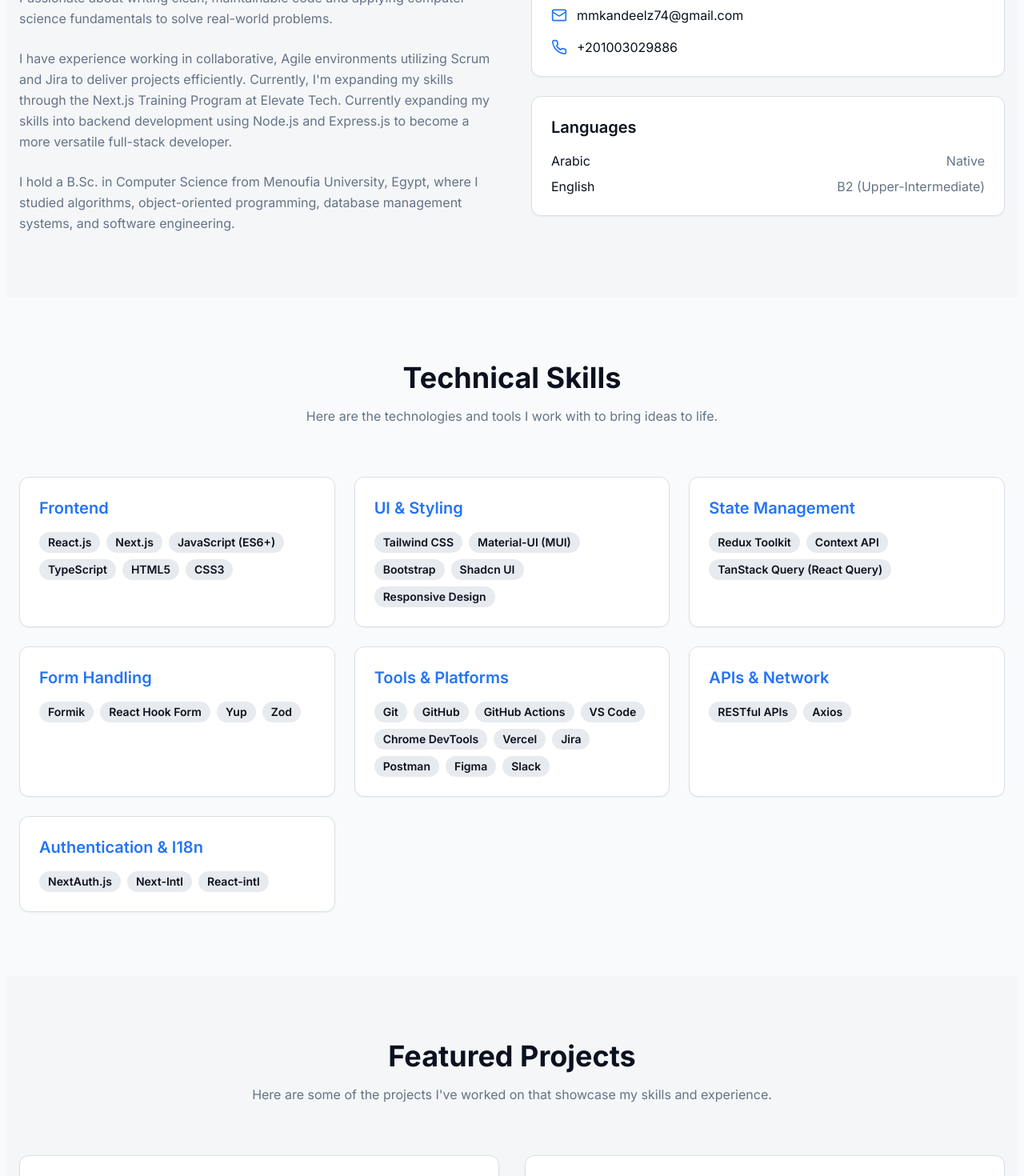
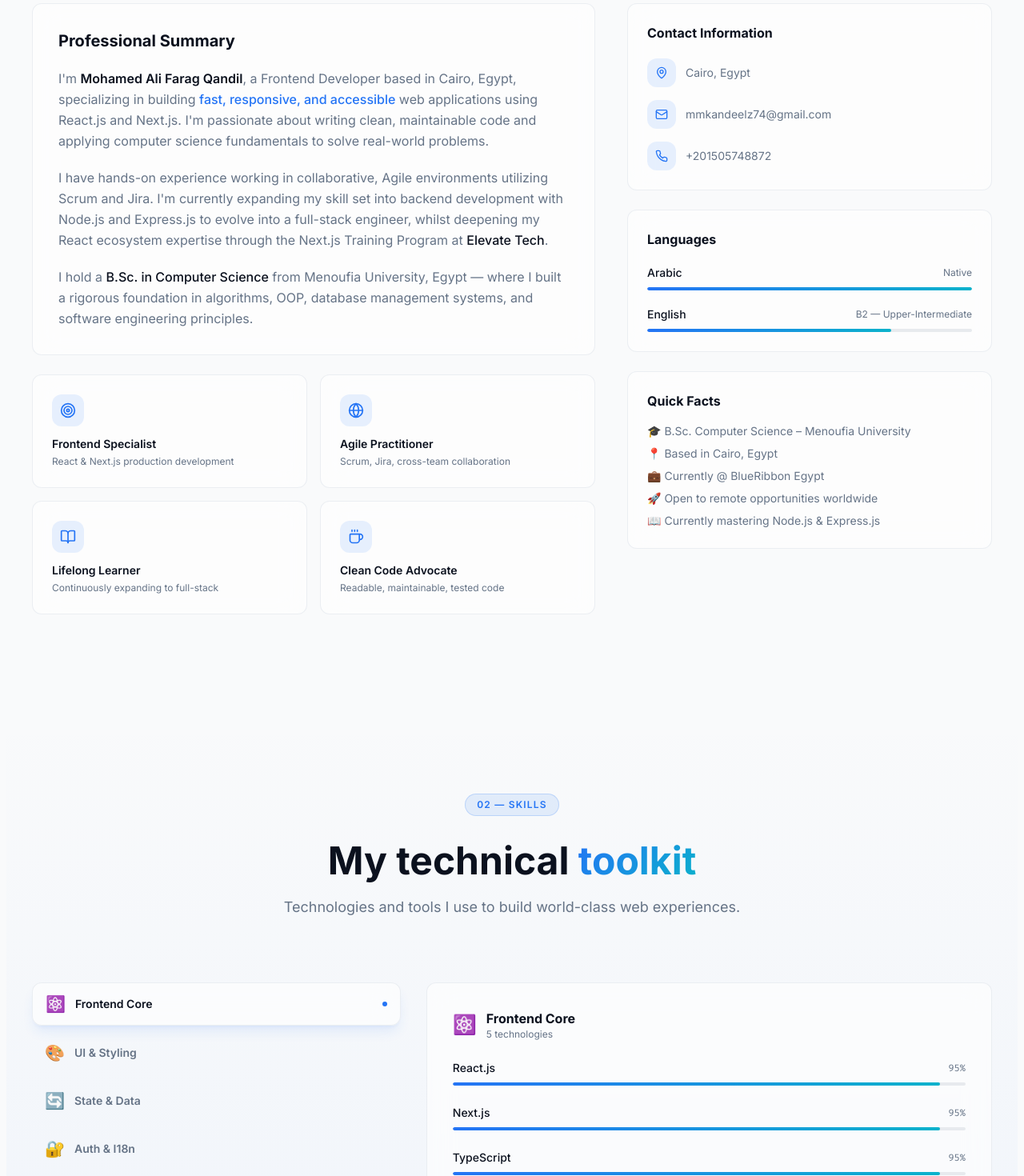
Before and after one commit to Mo7med3li/protofolio, a Next.js app: page / in a window 1280 px wide. Shown: the part 1180-2650 px from the top of the page at 80% size. Built offline with nearby package versions, Linux system fonts and the light colour scheme.

Commit message:
refactor : about and skills section

```diff
--- a/components/about-section.tsx
+++ b/components/about-section.tsx
@@ -1,111 +1,245 @@
 "use client";
 
-import { motion } from "framer-motion";
-import { Card, CardContent } from "@/components/ui/card";
-import { MapPin, Phone, Mail } from "lucide-react";
+import { motion, type Variants } from "framer-motion";
+import {
+  MapPin,
+  Phone,
+  Mail,
+  Globe,
+  BookOpen,
+  Coffee,
+  Target,
+} from "lucide-react";
+
+const HIGHLIGHTS = [
+  {
+    icon: Target,
+    label: "Frontend Specialist",
+    desc: "React & Next.js production development",
+  },
+  {
+    icon: Globe,
+    label: "Agile Practitioner",
+    desc: "Scrum, Jira, cross-team collaboration",
+  },
+  {
+    icon: BookOpen,
+    label: "Lifelong Learner",
+    desc: "Continuously expanding to full-stack",
+  },
+  {
+    icon: Coffee,
+    label: "Clean Code Advocate",
+    desc: "Readable, maintainable, tested code",
+  },
+];
+
+const CONTACTS = [
+  { icon: MapPin, label: "Cairo, Egypt" },
+  {
+    icon: Mail,
+    label: "mmkandeelz74@gmail.com",
+    href: "mailto:mmkandeelz74@gmail.com",
+  },
+  { icon: Phone, label: "+201505748872" },
+];
 
 export function AboutSection() {
+  const containerVariants: Variants = {
+    hidden: {},
+    show: { transition: { staggerChildren: 0.1 } },
+  };
+  const cardVariant: Variants = {
+    hidden: { opacity: 0, y: 24 },
+    show: { opacity: 1, y: 0, transition: { duration: 0.55, ease: "easeOut" } },
+  };
+
   return (
-    <section id="about" className="py-20 bg-muted/30">
-      <div className="container mx-auto px-4">
+    <section id="about" className="py-28 relative">
+      <div className="max-w-7xl mx-auto px-4 sm:px-6 lg:px-8">
+        {/* Header */}
         <motion.div
-          initial={{ opacity: 0, y: 50 }}
+          initial={{ opacity: 0, y: 30 }}
           whileInView={{ opacity: 1, y: 0 }}
-          transition={{ duration: 0.8 }}
           viewport={{ once: true }}
-          className="text-center mb-16"
+          transition={{ duration: 0.6 }}
+          className="text-center mb-20"
         >
-          <h2 className="text-3xl md:text-4xl font-bold mb-4">About Me</h2>
-          <p className="text-muted-foreground max-w-2xl mx-auto">
-            Get to know more about my background, experience, and what drives my
-            passion for frontend development.
+          <span className="section-chip mb-4">01 — About</span>
+          <h2 className="text-4xl md:text-5xl font-bold mt-4 mb-5">
+            Passionate about{" "}
+            <span className="gradient-text">great software</span>
+          </h2>
+          <p className="text-muted-foreground text-lg max-w-2xl mx-auto">
+            I'm a frontend developer who cares deeply about user experience,
+            performance, and writing code that teams love to maintain.
           </p>
         </motion.div>
 
-        <div className="grid lg:grid-cols-2 gap-12 items-center">
+        <div className="grid lg:grid-cols-5 gap-10 items-start">
+          {/* ── Left: Bio ── */}
           <motion.div
-            initial={{ opacity: 0, x: -50 }}
+            initial={{ opacity: 0, x: -40 }}
             whileInView={{ opacity: 1, x: 0 }}
-            transition={{ duration: 0.8 }}
             viewport={{ once: true }}
-            className="space-y-6"
+            transition={{ duration: 0.7 }}
+            className="lg:col-span-3 space-y-6"
           >
-            <h3 className="text-2xl font-semibold mb-4">
+            <div className="glass-card p-8 space-y-5">
+              <h3 className="text-xl font-bold text-foreground">
                 Professional Summary
               </h3>
               <p className="text-muted-foreground leading-relaxed">
-              Software Developer specialized in frontend development, skilled in
-              building fast, responsive, and accessible web applications with
-              React.js and Next.js. Passionate about writing clean, maintainable
-              code and applying computer science fundamentals to solve
-              real-world problems.
+                I'm{" "}
+                <span className="font-semibold text-foreground">
+                  Mohamed Ali Farag Qandil
+                </span>
+                , a Frontend Developer based in Cairo, Egypt, specializing in
+                building{" "}
+                <span className="text-primary font-medium">
+                  fast, responsive, and accessible
+                </span>{" "}
+                web applications using React.js and Next.js. I'm passionate
+                about writing clean, maintainable code and applying computer
+                science fundamentals to solve real-world problems.
               </p>
               <p className="text-muted-foreground leading-relaxed">
-              I have experience working in collaborative, Agile environments
-              utilizing Scrum and Jira to deliver projects efficiently.
-              Currently, I'm expanding my skills through the Next.js Training
-              Program at Elevate Tech. Currently expanding my skills into
-              backend development using Node.js and Express.js to become a more
-              versatile full-stack developer.
+                I have hands-on experience working in collaborative, Agile
+                environments utilizing Scrum and Jira. I'm currently expanding
+                my skill set into backend development with Node.js and
+                Express.js to evolve into a full-stack engineer, whilst
+                deepening my React ecosystem expertise through the Next.js
+                Training Program at{" "}
+                <span className="font-medium text-foreground">
+                  Elevate Tech
+                </span>
+                .
               </p>
               <p className="text-muted-foreground leading-relaxed">
-              I hold a B.Sc. in Computer Science from Menoufia University,
-              Egypt, where I studied algorithms, object-oriented programming,
-              database management systems, and software engineering.
+                I hold a{" "}
+                <span className="font-medium text-foreground">
+                  B.Sc. in Computer Science
+                </span>{" "}
+                from Menoufia University, Egypt — where I built a rigorous
+                foundation in algorithms, OOP, database management systems, and
+                software engineering principles.
               </p>
+            </div>
+
+            {/* Highlight cards */}
+            <motion.div
+              variants={containerVariants}
+              initial="hidden"
+              whileInView="show"
+              viewport={{ once: true }}
+              className="grid sm:grid-cols-2 gap-4"
+            >
+              {HIGHLIGHTS.map(({ icon: Icon, label, desc }) => (
+                <motion.div
+                  key={label}
+                  variants={cardVariant}
+                  className="bento-card group"
+                >
+                  <div className="w-10 h-10 rounded-xl bg-primary/10 flex items-center justify-center mb-3 group-hover:bg-primary/20 transition-colors">
+                    <Icon className="h-5 w-5 text-primary" />
+                  </div>
+                  <h4 className="font-semibold text-sm text-foreground">
+                    {label}
+                  </h4>
+                  <p className="text-xs text-muted-foreground mt-1">{desc}</p>
+                </motion.div>
+              ))}
+            </motion.div>
           </motion.div>
 
+          {/* ── Right: Contact + Languages ── */}
           <motion.div
-            initial={{ opacity: 0, x: 50 }}
+            initial={{ opacity: 0, x: 40 }}
             whileInView={{ opacity: 1, x: 0 }}
-            transition={{ duration: 0.8 }}
             viewport={{ once: true }}
-            className="space-y-6"
+            transition={{ duration: 0.7 }}
+            className="lg:col-span-2 space-y-6"
           >
-            <Card>
-              <CardContent className="p-6">
-                <h3 className="text-xl font-semibold mb-4">
+            {/* Contact card */}
+            <div className="glass-card p-6 space-y-5">
+              <h3 className="text-base font-bold text-foreground">
                 Contact Information
               </h3>
               <div className="space-y-4">
-                  <div className="flex items-center gap-3">
-                    <MapPin className="h-5 w-5 text-primary" />
-                    <span>Cairo, Egypt</span>
+                {CONTACTS.map(({ icon: Icon, label, href }) => (
+                  <div key={label} className="flex items-center gap-3 group">
+                    <div className="w-9 h-9 rounded-lg bg-primary/10 flex items-center justify-center shrink-0">
+                      <Icon className="h-4 w-4 text-primary" />
                     </div>
-                  <div className="flex items-center gap-3">
-                    <Mail className="h-5 w-5 text-primary" />
+                    {href ? (
                       <a
-                      href="mailto:mmkandeelz74@gmail.com"
-                      className="hover:text-primary transition-colors"
+                        href={href}
+                        className="text-sm text-muted-foreground hover:text-primary transition-colors truncate"
                       >
-                      mmkandeelz74@gmail.com
+                        {label}
                       </a>
+                    ) : (
+                      <span className="text-sm text-muted-foreground">
+                        {label}
+                      </span>
+                    )}
                   </div>
-                  <div className="flex items-center gap-3">
-                    <Phone className="h-5 w-5 text-primary" />
-                    <span>+201003029886</span>
+                ))}
               </div>
             </div>
-              </CardContent>
-            </Card>
 
-            <Card>
-              <CardContent className="p-6">
-                <h3 className="text-xl font-semibold mb-4">Languages</h3>
-                <div className="space-y-2">
-                  <div className="flex justify-between">
-                    <span>Arabic</span>
-                    <span className="text-muted-foreground">Native</span>
-                  </div>
-                  <div className="flex justify-between">
-                    <span>English</span>
-                    <span className="text-muted-foreground">
-                      B2 (Upper-Intermediate)
+            {/* Languages */}
+            <div className="glass-card p-6 space-y-5">
+              <h3 className="text-base font-bold text-foreground">Languages</h3>
+              {[
+                { lang: "Arabic", level: "Native", pct: 100 },
+                { lang: "English", level: "B2 — Upper-Intermediate", pct: 75 },
+              ].map(({ lang, level, pct }) => (
+                <div key={lang} className="space-y-2">
+                  <div className="flex justify-between items-center">
+                    <span className="text-sm font-medium text-foreground">
+                      {lang}
+                    </span>
+                    <span className="text-xs text-muted-foreground">
+                      {level}
                     </span>
                   </div>
+                  <div className="progress-bar">
+                    <motion.div
+                      className="progress-fill"
+                      initial={{ width: 0 }}
+                      whileInView={{ width: `${pct}%` }}
+                      viewport={{ once: true }}
+                      transition={{
+                        duration: 1.4,
+                        delay: 0.2,
+                        ease: "easeOut",
+                      }}
+                    />
                   </div>
-              </CardContent>
-            </Card>
+                </div>
+              ))}
+            </div>
+
+            {/* Quick facts */}
+            <div className="glass-card p-6">
+              <h3 className="text-base font-bold text-foreground mb-4">
+                Quick Facts
+              </h3>
+              <ul className="space-y-2 text-sm text-muted-foreground">
+                {[
+                  "🎓 B.Sc. Computer Science – Menoufia University",
+                  "📍 Based in Cairo, Egypt",
+                  "💼 Currently @ BlueRibbon Egypt",
+                  "🚀 Open to remote opportunities worldwide",
+                  "📖 Currently mastering Node.js & Express.js",
+                ].map((fact) => (
+                  <li key={fact} className="flex items-start gap-2">
+                    <span>{fact}</span>
+                  </li>
+                ))}
+              </ul>
+            </div>
           </motion.div>
         </div>
       </div>
--- a/components/skills-section.tsx
+++ b/components/skills-section.tsx
@@ -1,114 +1,247 @@
 "use client";
 
 import { motion } from "framer-motion";
-import { Card, CardContent } from "@/components/ui/card";
-import { Badge } from "@/components/ui/badge";
+import { useState } from "react";
 
-const skillCategories = [
+const SKILL_CATEGORIES = [
   {
-    title: "Frontend",
+    id: "frontend",
+    label: "Frontend Core",
+    color: "from-violet-500 to-purple-600",
+    icon: "⚛️",
     skills: [
-      "React.js",
-      "Next.js",
-      "JavaScript (ES6+)",
-      "TypeScript",
-      "HTML5",
-      "CSS3",
+      { name: "React.js", level: 95 },
+      { name: "Next.js", level: 95 },
+      { name: "TypeScript", level: 95 },
+      { name: "JavaScript (ES6+)", level: 95 },
+      { name: "HTML5 / CSS3", level: 100 },
     ],
   },
   {
-    title: "UI & Styling",
+    id: "styling",
+    label: "UI & Styling",
+    color: "from-pink-500 to-rose-500",
+    icon: "🎨",
     skills: [
-      "Tailwind CSS",
-      "Material-UI (MUI)",
-      "Bootstrap",
-      "Shadcn UI",
-      "Responsive Design",
+      { name: "Tailwind CSS", level: 100 },
+      { name: "Shadcn/UI", level: 95 },
+      { name: "Ant Design", level: 80 },
+      { name: "Material-UI (MUI)", level: 80 },
+      { name: "Bootstrap", level: 90 },
+      { name: "Responsive Design", level: 100 },
     ],
   },
   {
-    title: "State Management",
-    skills: ["Redux Toolkit", "Context API", "TanStack Query (React Query)"],
+    id: "state",
+    label: "State & Data",
+    color: "from-sky-500 to-cyan-500",
+    icon: "🔄",
+    skills: [
+      { name: "TanStack Query", level: 95 },
+      { name: "Redux Toolkit", level: 85 },
+      { name: "Context API", level: 90 },
+      { name: "React Hook Form", level: 90 },
+      { name: "Formik", level: 90 },
+      { name: "TanStack Form", level: 95 },
+      { name: "Zod / Yup", level: 95 },
+    ],
   },
   {
-    title: "Form Handling",
-    skills: ["Formik", "React Hook Form", "Yup", "Zod"],
+    id: "auth",
+    label: "Auth & I18n",
+    color: "from-emerald-500 to-teal-500",
+    icon: "🔐",
+    skills: [
+      { name: "NextAuth.js", level: 90 },
+      { name: "Next-Intl", level: 90 },
+      { name: "React-intl", level: 85 },
+      { name: "RESTful APIs", level: 90 },
+      { name: "Axios", level: 90 },
+    ],
   },
   {
-    title: "Tools & Platforms",
+    id: "tools",
+    label: "Tools & Platforms",
+    color: "from-orange-500 to-amber-500",
+    icon: "🛠️",
     skills: [
+      { name: "Git / GitHub", level: 90 },
+      { name: "GitHub Actions", level: 90 },
+      { name: "Vercel", level: 90 },
+      { name: "Figma", level: 90 },
+      { name: "Jira / Slack / ClickUp", level: 90 },
+    ],
+  },
+];
+
+const ALL_PILLS = [
+  "React.js",
+  "Next.js",
+  "TypeScript",
+  "JavaScript",
+  "HTML5",
+  "CSS3",
+  "Tailwind CSS",
+  "Shadcn UI",
+  "MUI",
+  "Ant Design",
+  "Bootstrap",
+  "Redux Toolkit",
+  "Context API",
+  "Zustand",
+  "TanStack Query",
+  "React Hook Form",
+  "TanStack Form",
+  "Formik",
+  "Zod",
+  "Yup",
+  "NextAuth.js",
+  "Next-Intl",
+  "React-intl",
+  "RESTful APIs",
+  "Axios",
   "Git",
   "GitHub",
   "GitHub Actions",
-      "VS Code",
   "Chrome DevTools",
   "Vercel",
+  "Figma",
   "Jira",
+  "ClickUp",
+  "Slack",
   "Postman",
-      "Figma",
-      "Slack",
-    ],
-  },
-  {
-    title: "APIs & Network",
-    skills: ["RESTful APIs", "Axios"],
-  },
-  {
-    title: "Authentication & I18n",
-    skills: ["NextAuth.js", "Next-Intl", "React-intl"],
-  },
+  "Api Dog",
+  "Node.js (Learning)",
+  "Express.js (Learning)",
 ];
 
 export function SkillsSection() {
+  const [activeTab, setActiveTab] = useState("frontend");
+  const active = SKILL_CATEGORIES.find((c) => c.id === activeTab)!;
+
   return (
-    <section id="skills" className="py-20">
-      <div className="container mx-auto px-4">
+    <section id="skills" className="py-28 relative">
+      {/* subtle section bg */}
+      <div className="absolute inset-0 bg-gradient-to-b from-transparent via-primary/[0.03] to-transparent pointer-events-none" />
+
+      <div className="relative max-w-7xl mx-auto px-4 sm:px-6 lg:px-8">
+        {/* Header */}
         <motion.div
-          initial={{ opacity: 0, y: 50 }}
+          initial={{ opacity: 0, y: 30 }}
           whileInView={{ opacity: 1, y: 0 }}
-          transition={{ duration: 0.8 }}
           viewport={{ once: true }}
-          className="text-center mb-16"
+          transition={{ duration: 0.6 }}
+          className="text-center mb-20"
         >
-          <h2 className="text-3xl md:text-4xl font-bold mb-4">
-            Technical Skills
+          <span className="section-chip mb-4">02 — Skills</span>
+          <h2 className="text-4xl md:text-5xl font-bold mt-4 mb-5">
+            My technical <span className="gradient-text">toolkit</span>
           </h2>
-          <p className="text-muted-foreground max-w-2xl mx-auto">
-            Here are the technologies and tools I work with to bring ideas to
-            life.
+          <p className="text-muted-foreground text-lg max-w-xl mx-auto">
+            Technologies and tools I use to build world-class web experiences.
           </p>
         </motion.div>
 
-        <div className="grid md:grid-cols-2 lg:grid-cols-3 gap-6">
-          {skillCategories.map((category, index) => (
+        {/* Tabs + proficiency panel */}
+        <div className="grid lg:grid-cols-5 gap-8 mb-16">
+          {/* Tab selector */}
           <motion.div
-              key={category.title}
-              initial={{ opacity: 0, y: 50 }}
+            initial={{ opacity: 0, x: -30 }}
+            whileInView={{ opacity: 1, x: 0 }}
+            viewport={{ once: true }}
+            className="lg:col-span-2 flex flex-row lg:flex-col gap-2 overflow-x-auto lg:overflow-visible pb-2 lg:pb-0"
+          >
+            {SKILL_CATEGORIES.map((cat) => (
+              <button
+                key={cat.id}
+                onClick={() => setActiveTab(cat.id)}
+                className={`flex items-center gap-3 px-4 py-3 rounded-xl text-left transition-all whitespace-nowrap min-w-max lg:min-w-0 lg:w-full
+                  ${
+                    activeTab === cat.id
+                      ? "glass-card border-primary/40 shadow-lg shadow-primary/10 text-foreground"
+                      : "text-muted-foreground hover:text-foreground hover:bg-muted/50"
+                  }`}
+              >
+                <span className="text-xl">{cat.icon}</span>
+                <span className="font-semibold text-sm">{cat.label}</span>
+                {activeTab === cat.id && (
+                  <span className="ml-auto w-1.5 h-1.5 rounded-full bg-primary shrink-0 hidden lg:block" />
+                )}
+              </button>
+            ))}
+          </motion.div>
+
+          {/* Proficiency bars */}
+          <motion.div
+            key={activeTab}
+            initial={{ opacity: 0, y: 16 }}
+            animate={{ opacity: 1, y: 0 }}
+            transition={{ duration: 0.4 }}
+            className="lg:col-span-3 glass-card p-6 md:p-8 space-y-6"
+          >
+            <div className="flex items-center gap-3 mb-2">
+              <span className="text-2xl">{active.icon}</span>
+              <div>
+                <h3 className="font-bold text-foreground">{active.label}</h3>
+                <p className="text-xs text-muted-foreground">
+                  {active.skills.length} technologies
+                </p>
+              </div>
+            </div>
+
+            {active.skills.map(({ name, level }, i) => (
+              <div key={name} className="space-y-2">
+                <div className="flex justify-between items-center">
+                  <span className="text-sm font-medium text-foreground">
+                    {name}
+                  </span>
+                  <span className="text-xs font-mono text-muted-foreground">
+                    {level}%
+                  </span>
+                </div>
+                <div className="progress-bar">
+                  <motion.div
+                    className="progress-fill"
+                    initial={{ width: 0 }}
+                    animate={{ width: `${level}%` }}
+                    transition={{
+                      duration: 1,
+                      delay: i * 0.1,
+                      ease: "easeOut",
+                    }}
+                  />
+                </div>
+              </div>
+            ))}
+          </motion.div>
+        </div>
+
+        {/* All skills cloud */}
+        <motion.div
+          initial={{ opacity: 0, y: 30 }}
           whileInView={{ opacity: 1, y: 0 }}
-              transition={{ duration: 0.8, delay: index * 0.1 }}
           viewport={{ once: true }}
+          transition={{ duration: 0.6 }}
+          className="glass-card p-8"
         >
-              <Card className="h-full hover:shadow-lg transition-shadow">
-                <CardContent className="p-6">
-                  <h3 className="text-xl font-semibold mb-4 text-primary">
-                    {category.title}
+          <h3 className="text-base font-bold text-foreground mb-6 text-center">
+            Complete Technology Stack
           </h3>
-                  <div className="flex flex-wrap gap-2">
-                    {category.skills.map((skill) => (
-                      <Badge
+          <div className="flex flex-wrap gap-2 justify-center">
+            {ALL_PILLS.map((skill, i) => (
+              <motion.span
                 key={skill}
-                        variant="secondary"
-                        className="text-sm"
+                initial={{ opacity: 0, scale: 0.8 }}
+                whileInView={{ opacity: 1, scale: 1 }}
+                viewport={{ once: true }}
+                transition={{ delay: i * 0.02, duration: 0.3 }}
+                className="skill-pill"
               >
                 {skill}
-                      </Badge>
+              </motion.span>
             ))}
           </div>
-                </CardContent>
-              </Card>
         </motion.div>
-          ))}
-        </div>
       </div>
     </section>
   );
```
Lines whose indentation alone changed are shown as unchanged.
